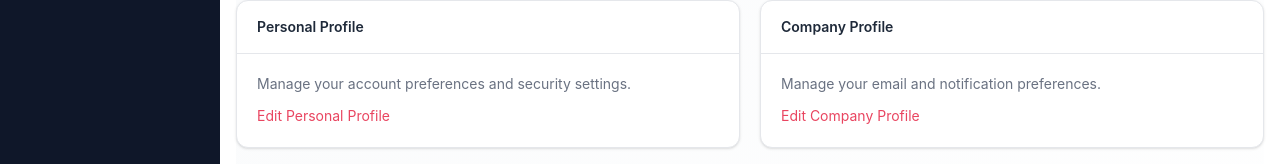
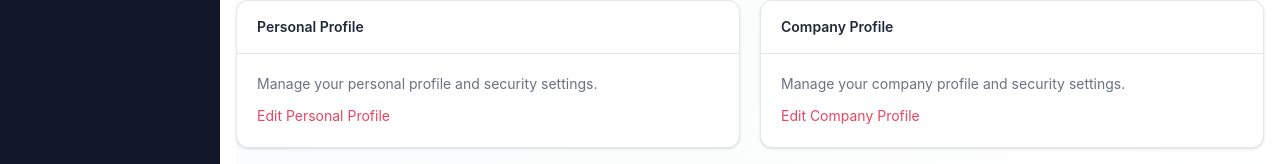
Before and after one commit to muhammadmubashir0512/Career-Path, a React (Vite) app: page /recruiter/settings in a window 1280 px wide. Shown: the part 305-469 px from the top of the page. Built offline with nearby package versions, Linux system fonts and the light colour scheme; no server answers; the database is empty; sample sign-in values are in the browser's storage.

Commit message:
add profile settings screen

```diff
--- a/src/App.jsx
+++ b/src/App.jsx
@@ -17,6 +17,8 @@ import EditJobs from './Recruiter Dashboard/Recruiter Job Sections/EditJobs';
 import ProtectedRoute from './components/ProtecedRoutes';
 import Applications from './Recruiter Dashboard/Recruiter Job Applications/Applications';
 import Settings from './Recruiter Dashboard/Recruiter Settings/Settings';
+import personalprofile from './Recruiter Dashboard/Recruiter Settings/PersonalProfile';
+import CompanyProfile from './Recruiter Dashboard/Recruiter Settings/CompanyProfile';
 
 function App() {
   const [appLoading, setAppLoading] = useState(true);
@@ -126,6 +128,22 @@ function App() {
           <Settings/>
         </ProtectedRoute>
       )
+    },
+    {
+      path: '/recruiter/personalprofile',
+      element: (
+        <ProtectedRoute>
+          <personalprofile/>
+        </ProtectedRoute>
+      )
+    },
+    {
+      path: '/recruiter/settings',
+      element: (
+        <ProtectedRoute>
+          <CompanyProfile/>
+        </ProtectedRoute>
+      )
     }
   ]);
 
--- a/src/Recruiter Dashboard/Recruiter Settings/AccountStatus.jsx
+++ b/src/Recruiter Dashboard/Recruiter Settings/AccountStatus.jsx
@@ -144,9 +144,9 @@ const AccountStatus = () => {
                             <h3 className="text-sm font-semibold text-gray-800">Personal Profile</h3>
                         </div>
                         <div className="p-5">
-                            <p className="text-sm text-gray-500">Manage your account preferences and security settings.</p>
+                            <p className="text-sm text-gray-500">Manage your personal profile and security settings.</p>
                             <button
-                                onClick={() => navigate('/recruiter/profilesettings')}
+                                onClick={() => navigate('/recruiter/personalprofile')}
                                 className="mt-3 text-sm text-[#E94560] hover:underline cursor-pointer"
                             >
                                 Edit Personal Profile
@@ -160,9 +160,9 @@ const AccountStatus = () => {
                             <h3 className="text-sm font-semibold text-gray-800">Company Profile</h3>
                         </div>
                         <div className="p-5">
-                            <p className="text-sm text-gray-500">Manage your email and notification preferences.</p>
+                            <p className="text-sm text-gray-500">Manage your company profile and security settings.</p>
                             <button
-                                onClick={() => navigate('/recruiter/companysettings')}
+                                onClick={() => navigate('/recruiter/companyProfile')}
                                 className="mt-3 text-sm text-[#E94560] hover:underline cursor-pointer"
                             >
                                 Edit Company Profile
--- /dev/null
+++ b/src/Recruiter Dashboard/Recruiter Settings/CompanyProfile.jsx
@@ -0,0 +1,9 @@
+import React from 'react'
+
+const CompanyProfile = () => {
+  return (
+    <div>CompanyProfile</div>
+  )
+}
+
+export default CompanyProfile
--- /dev/null
+++ b/src/Recruiter Dashboard/Recruiter Settings/PersonalProfile.jsx
@@ -0,0 +1,9 @@
+import React from 'react'
+
+const personalprofile = () => {
+  return (
+    <div>personalprofile</div>
+  )
+}
+
+export default personalprofile
```
